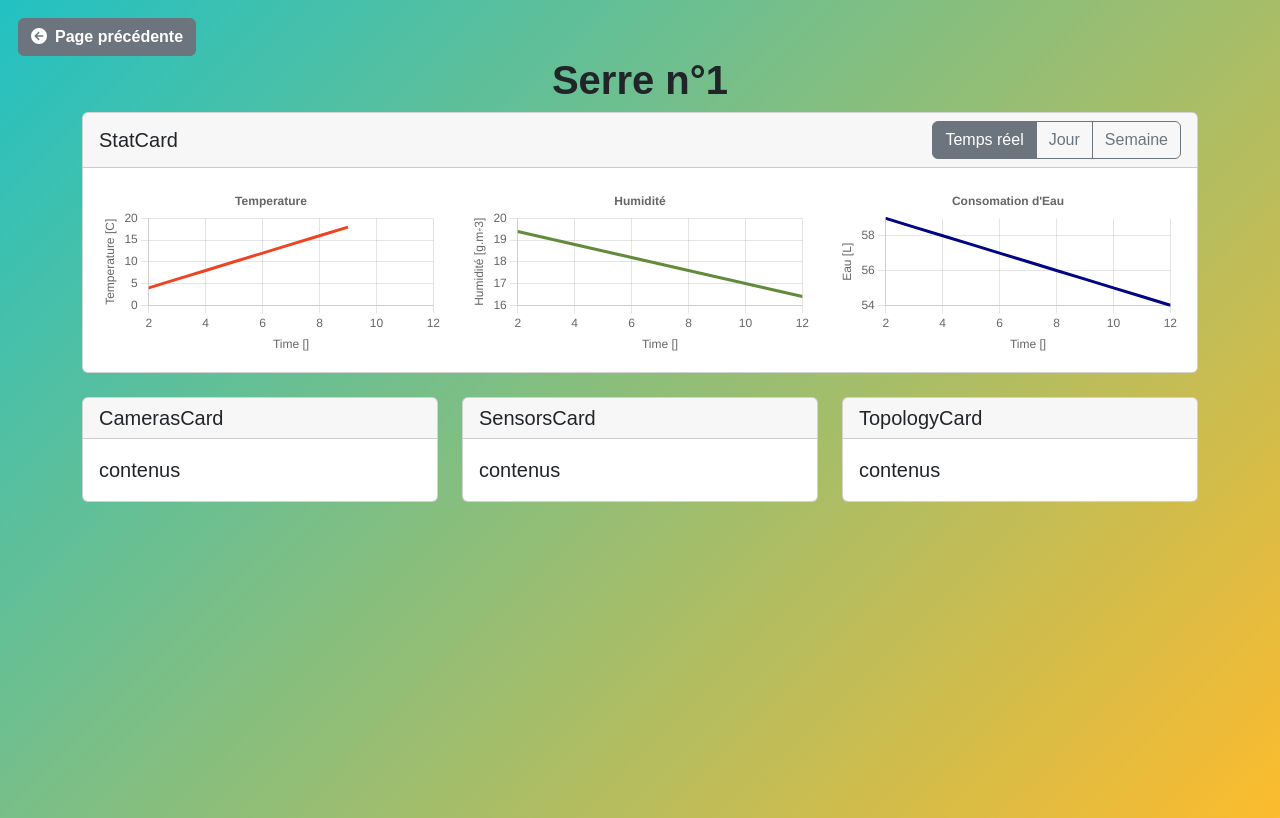
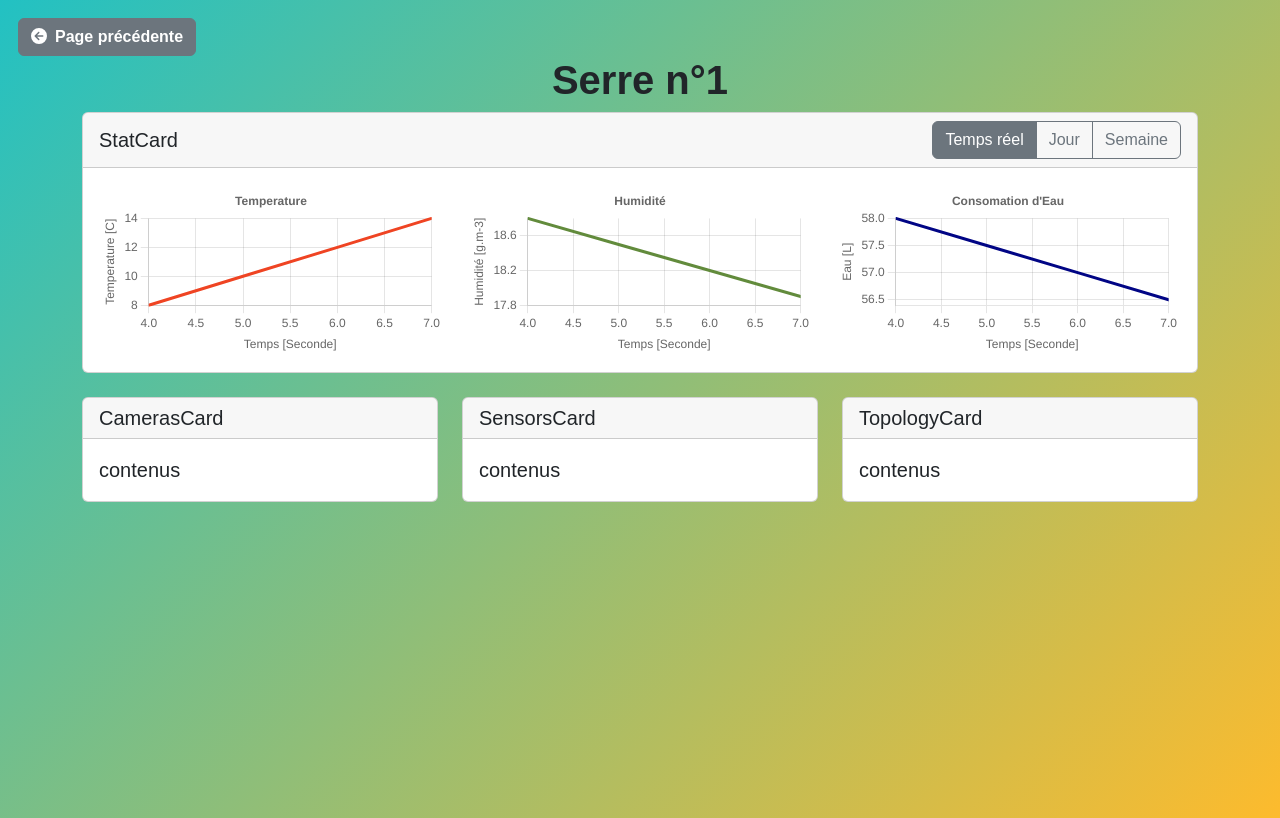
Before and after one commit to renaudlesperance/inf6405_projet, a React (Create React App) app: page /Dashboard/1 in a window 1280 px wide. Built offline with nearby package versions, Linux system fonts and the light colour scheme.

Commit message:
Make draw line dependent of the of real time, days, week

```diff
--- a/src/components/dashboard/Dashboard.js
+++ b/src/components/dashboard/Dashboard.js
@@ -30,19 +30,9 @@ ChartJS.register(
   Legend
 );
 
-// const IntervalExample = () => {
-//   const [customParams, setcustomParams] = useState({min:0,d_max:3});
-
-//   useEffect(() => {
-//     const interval = setInterval(() => {
-//       setcustomParams ({min:customParams.min+1,max:customParams.max+1})
-//     }, 1000);
-//   }, []);
-// };
-
-const DrawLine = ({data_v,d_min,d_max,title,color,x_label,y_label}) => {
+const DrawLine = ({timestep,data_v,d_min,d_max,title,color,y_label}) => {
   const labels = Data.labels;
-
+  const timeUnits = ["Seconde","Heure","Jour"]
   const data = {
     labels,
     datasets: [
@@ -74,7 +64,7 @@ const DrawLine = ({data_v,d_min,d_max,title,color,x_label,y_label}) => {
           max: d_max,
           title: {
             display: true,
-            text: x_label
+            text: "Temps [" + timeUnits[timestep-1] + "]"
           }
       },
       y: {
@@ -97,21 +87,33 @@ const DrawLine = ({data_v,d_min,d_max,title,color,x_label,y_label}) => {
   )
 }
 
-const dataW = Data.water_values;
-const dataT = Data.temp_values;
-const dataH = Data.hum_values;
+
+const SelectedTimeDrawLine = ({value_type,active,customParams}) => {
+  const dataT = Data.temp_values;
+  const dataH = Data.hum_values;
+  const dataW = Data.water_values;
+  const allData = [dataT,dataH,dataW,]
+  const allDataNameAndLabel = [["Temperature","Temperature [C]"],["Humidité","Humidité [g.m-3]"],["Consomation d'Eau","Eau [L]"]]
+  const colors = ["#ef4423","#628b3c","#010585"]
+  const minMax_intervalle = [[customParams.min,customParams.max],[0,24],[0,7]]
+
+  return (
+    <DrawLine timestep = {active} data_v = {allData[value_type]} d_min = {minMax_intervalle[active-1][0]} d_max = {minMax_intervalle[active-1][1]}
+      title = {allDataNameAndLabel[value_type][0]} y_label = {allDataNameAndLabel[value_type][1]} color={colors[value_type]}/>
+      )
+}
 
 function StatCard () {
   const [active, setActive] = useState(1)
   const [customParams, setCustomParams] = useState({min:0,max:3});
-
+  console.log(active)
   useEffect(() => {
     var min = 0
-    var max = 10
+    var max = 3
     const interval = setInterval(() => {
-      setCustomParams ({min,max})
       min += 2
       max += 2
+      setCustomParams ({min,max})
       console.log({min,max})
     }, 2000);
     return () => clearInterval(interval);
@@ -132,13 +134,13 @@ function StatCard () {
       <Card.Body>
         <Row>
           <Col>
-            <DrawLine data_v = {dataT} d_min = {customParams.min} d_max = {customParams.max} title = "Temperature" x_label = "Time []" y_label = "Temperature [C]" color="#ef4423"/>
+            <SelectedTimeDrawLine value_type = {0} active = {active} customParams = {customParams}/>
           </Col>
           <Col>
-            <DrawLine data_v = {dataH} d_min = {customParams.min} d_max = {customParams.max} title = "Humidité" x_label = "Time []" y_label = "Humidité [g.m-3]" color="#628b3c"/>
+            <SelectedTimeDrawLine value_type = {1} active = {active} customParams = {customParams}/>
           </Col>
           <Col>
-            <DrawLine data_v = {dataW} d_min = {customParams.min} d_max = {customParams.max} title = "Consomation d'Eau" x_label = "Time []" y_label = "Eau [L]" color="#010585"/>
+            <SelectedTimeDrawLine value_type = {2} active = {active} customParams = {customParams}/>
           </Col>
         </Row>
       </Card.Body>
--- a/src/components/home/Home.js
+++ b/src/components/home/Home.js
@@ -67,7 +67,7 @@ function LoginForm() {
 
     return (
       <form id={styles.loginform} onSubmit={onSubmit}>
-        <FormHeader title="Bienvenue sur Smart Green House" />
+        <FormHeader title="Bienvenue sur Smart Greenhouse" />
         <AlertDismissible />
         <Form />
         <OtherMethods />
```
